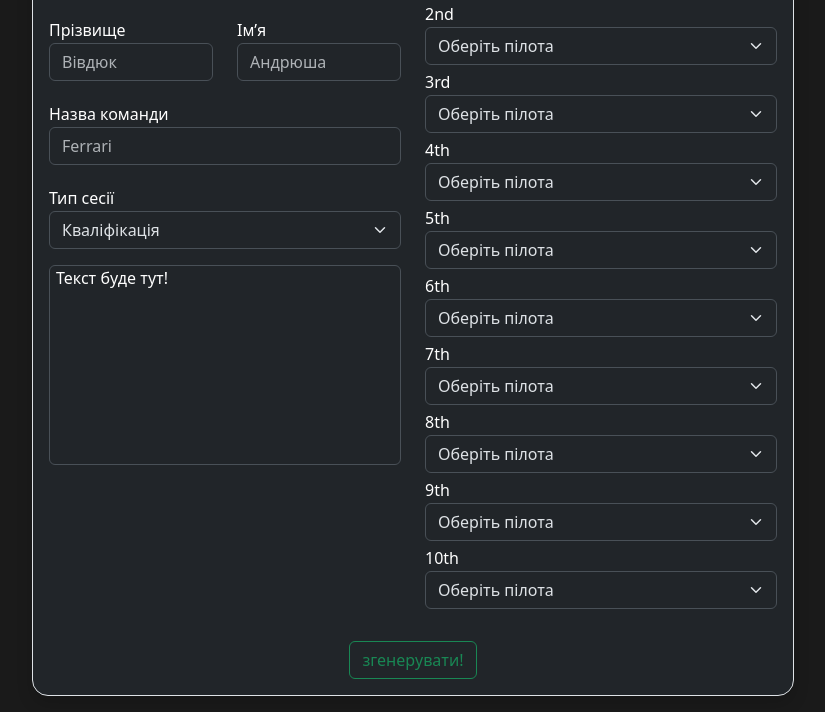
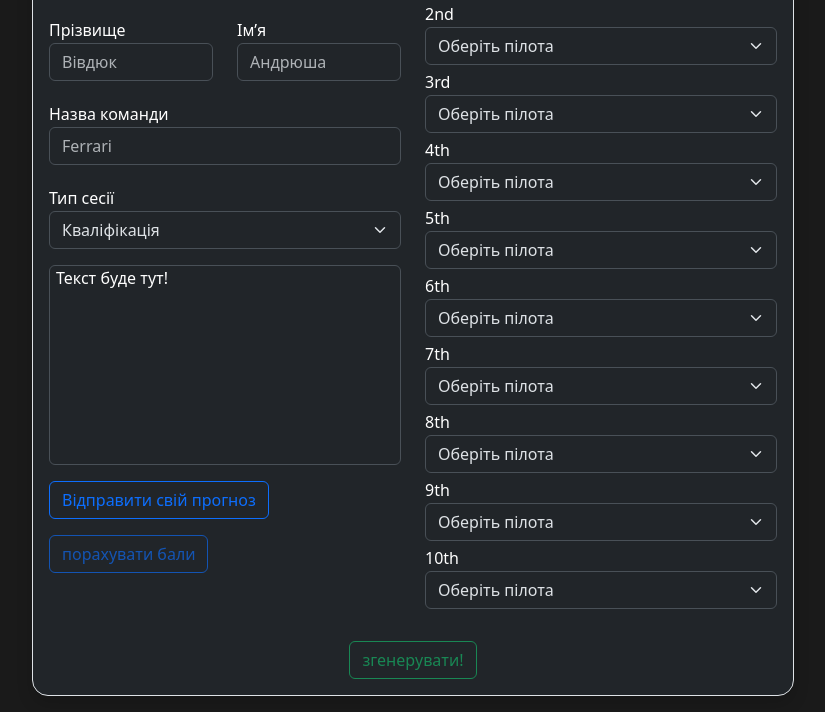
Before and after one commit to g00470688/F1PredictGen, a website: page index.html in a window 1280 px wide. Shown: the part 160-872 px from the top of the page, without its empty margins (227-1052 px from the left). Drawn offline with nearby package versions, Linux system fonts and the light colour scheme.

Commit message:
disabled button with link to a bot and added buttons for a wider screen

```diff
--- a/index.html
+++ b/index.html
@@ -57,6 +57,10 @@
 			<div  class="res mb-3 col-12 border rounded-2 d-none d-sm-block">
 				<p class="result">Текст буде тут!</p>
 			</div>
+			<div  class=" mb-3 col-12 d-none d-sm-block">
+				<a href="https://t.me/UKR_Formula_Admin"><button type="button" class="btn btn-outline-primary">Відправити свій прогноз</button></a>
+				<button type="button" class=" mt-3 btn btn-outline-primary disabled">порахувати бали</button>
+			</div>
 			<!-- end of form  -->
 		</div>
 <!-- start  of the drivers selectors -->
@@ -108,12 +112,12 @@
 			</div>
 			<div class="mt-3 col-12 d-block d-sm-none">
 				<a href="https://t.me/UKR_Formula_Admin"><button type="button" class="btn btn-outline-primary">Відправити свій прогноз</button></a>
-				<button style="margin-left: 10px;" type="button" class="btn btn-outline-primary">порахувати бали</button>
+				<button style="margin-left: 10px;" type="button" class="btn btn-outline-primary disabled">порахувати бали</button>
 			</div>
 
 		</div>
 		</div>
-		<!-- end  of the drivers selectors -->
+		<!-- end  of the drivers seletors -->
 		<div class="row mt-3">
 			<button type="button" class="btn btn-outline-success" id="submitreslts">згенерувати!</button>
 		</div>
```
